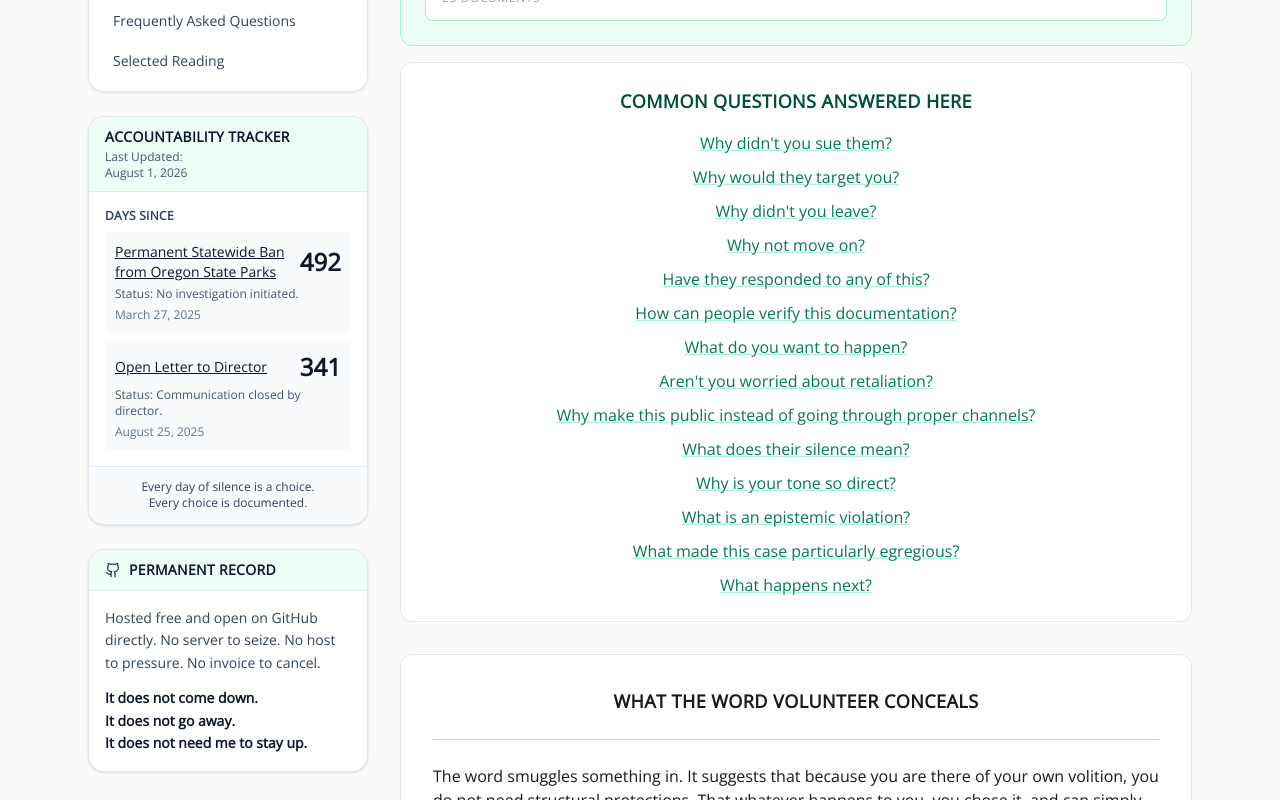
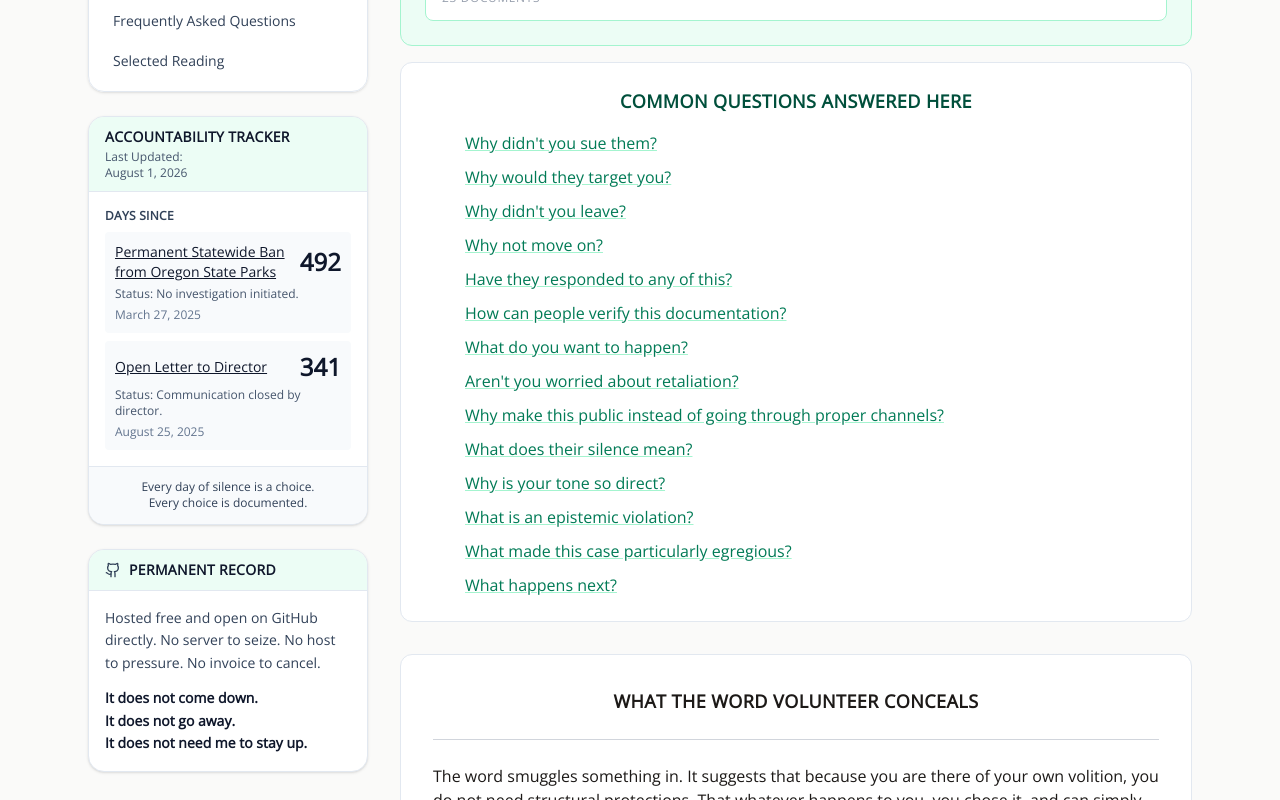
Before and after one commit to rswfire/rswfire.oprd, a Next.js app: page / in a window 1280 px wide. Shown: the part 1380-2180 px from the top of the page. Built offline with nearby package versions, Linux system fonts and the light colour scheme; no server answers.

Commit message:
Homepage: left-align the questions, remove the primary documents block

```diff
--- a/app/(archive)/page.tsx
+++ b/app/(archive)/page.tsx
@@ -4,7 +4,6 @@ import {Landmark, Map} from "lucide-react";
 import Link from "next/link";
 import Icon from "@/components/Icon";
 import ArchiveVideos from "@/components/ArchiveVideos";
-import PrimaryDocuments from "@/components/PrimaryDocuments";
 import ResourcesOverview from "@/components/resources/ResourcesOverview";
 import PrimaryTransmission from "@/components/PrimaryTransmission";
 import PersonLink from "@/components/PersonLink";
@@ -118,8 +117,8 @@ export default function OverviewPage() {
                     <Link href="/faq" className="text-emerald-900 hover:text-emerald-700 transition-colors">COMMON QUESTIONS ANSWERED HERE</Link>
                 </h2>
 
-                <div className="mt-4">
-                    <div className="grid grid-cols-1 gap-y-2.5 text-base text-center">
+                <div className="mt-4 sm:pl-10">
+                    <div className="grid grid-cols-1 gap-y-2.5 text-base">
                         {FAQ_QUESTIONS.map((q) => (
                             <Link
                                 key={q.id}
@@ -256,11 +255,6 @@ export default function OverviewPage() {
             {/* ARCHIVE VIDEOS */}
             <ArchiveVideos/>
 
-            {/* PRIMARY DOCUMENTS */}
-            <div className="mt-8">
-                <PrimaryDocuments />
-            </div>
-
             <div className="mt-8 p-8 bg-emerald-50 border border-emerald-200 rounded-2xl shadow-sm">
 
                 <div className="font-bold">This archive is not for revenge.</div>
```
